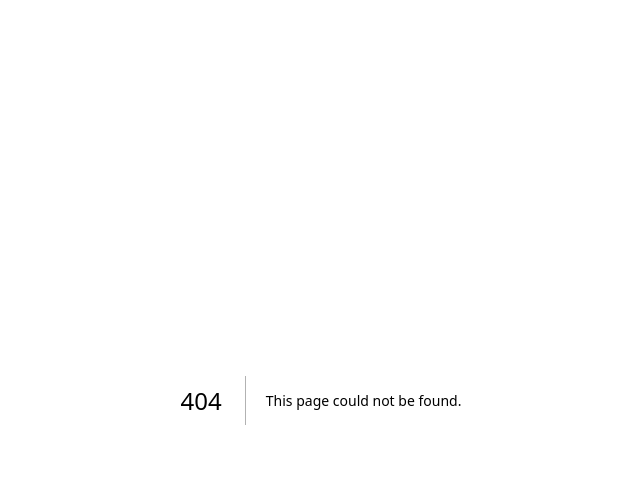
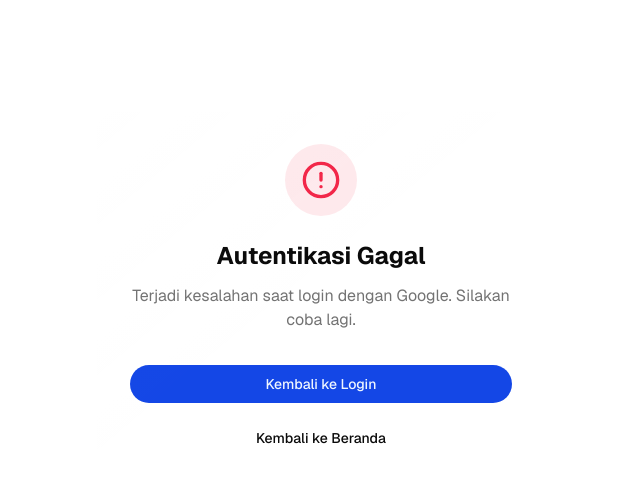
Before and after one commit to roshitx/stockradar, a Next.js app: page /auth/auth-code-error in a window 1280 px wide. Before the commit this address had no page. Shown: the top 482 px of the page, without its empty margins (319-959 px from the left). Built offline with nearby package versions, Linux system fonts and the light colour scheme.

Commit message:
feat(auth): add OAuth error page

```diff
--- /dev/null
+++ b/app/auth/auth-code-error/page.tsx
@@ -0,0 +1,36 @@
+import Link from "next/link";
+import { GlassCard } from "@/components/ui/glass-card";
+import { Button } from "@/components/ui/button";
+import { AlertCircle } from "lucide-react";
+
+export default function AuthCodeError() {
+  return (
+    <div className="container flex items-center justify-center min-h-[calc(100vh-200px)] py-12">
+      <div className="max-w-md w-full animate-in fade-in slide-in-from-bottom-4 duration-500">
+        <GlassCard elevated className="p-8 text-center">
+          <div className="mb-6 flex justify-center">
+            <div className="p-4 rounded-full bg-negative/10">
+              <AlertCircle className="w-10 h-10 text-negative" />
+            </div>
+          </div>
+
+          <h1 className="text-2xl font-bold mb-3">Autentikasi Gagal</h1>
+
+          <p className="text-muted-foreground mb-8">
+            Terjadi kesalahan saat login dengan Google. Silakan coba lagi.
+          </p>
+
+          <div className="space-y-4">
+            <Button asChild className="w-full" size="lg">
+              <Link href="/auth/login">Kembali ke Login</Link>
+            </Button>
+
+            <Button variant="ghost" asChild className="w-full">
+              <Link href="/">Kembali ke Beranda</Link>
+            </Button>
+          </div>
+        </GlassCard>
+      </div>
+    </div>
+  );
+}
```
